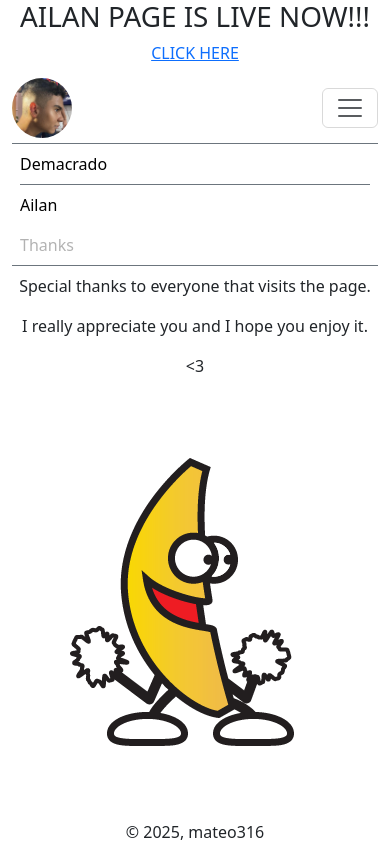
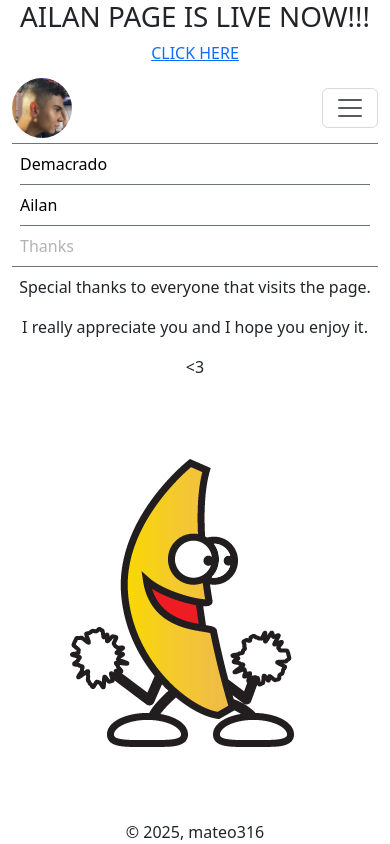
Before and after one commit to Mateo3162/mateo316, a PHP site: page /thanks.html in a window 390 px wide, after a click that opens the changed part. Run offline with PHP 8.4, Linux system fonts and the light colour scheme.

Commit message:
metadata and border fix

```diff
--- a/fernan.css
+++ b/fernan.css
@@ -27,7 +27,8 @@ h1, footer, h2, #ailandesc, .announcement, #ailanblock{
         border-bottom: 1px solid #6c757d;
         border-top: 1px solid #6c757d;
     }
-    .border-mobile .nav-link:first-child {
+    .border-mobile .nav-link:nth-child(1),
+    .border-mobile .nav-link:nth-child(2) {
         border-bottom: 1px solid #6c757d;
     }
 }
--- a/index.html
+++ b/index.html
@@ -4,6 +4,7 @@
     <link href="https://cdn.jsdelivr.net/npm/bootstrap@5.3.3/dist/css/bootstrap.min.css" rel="stylesheet" integrity="sha384-QWTKZyjpPEjISv5WaRU9OFeRpok6YctnYmDr5pNlyT2bRjXh0JMhjY6hW+ALEwIH" crossorigin="anonymous">
     <meta charset="UTF-8">
     <meta name="viewport" content="width=device-width, initial-scale=1.0">
+    <meta name="description" content="mateo316 is the latest advancement in the world of computing">
     <title>mateo316</title>
     <link rel="stylesheet" href="fernan.css">
     <link rel="icon" href="images/5.jpeg" type="image/icon type">
@@ -35,8 +36,8 @@
       </button>
         <div class="collapse navbar-collapse" id="navbarNavAltMarkup">
           <div class="navbar-nav border-mobile">
-            <a class="nav-link active border-mobile mx-2" href="g1.html">Demacrado</a>
-            <a class="nav-link active border-mobile mx-2" href="a1.html">Ailan</a>
+            <a class="nav-link active mx-2" href="g1.html">Demacrado</a>
+            <a class="nav-link active mx-2" href="a1.html">Ailan</a>
             <a class="nav-link active mx-2" href="thanks.html">Thanks</a>
           </div>
         </div>
--- a/thanks.html
+++ b/thanks.html
@@ -4,6 +4,7 @@
     <link href="https://cdn.jsdelivr.net/npm/bootstrap@5.3.3/dist/css/bootstrap.min.css" rel="stylesheet" integrity="sha384-QWTKZyjpPEjISv5WaRU9OFeRpok6YctnYmDr5pNlyT2bRjXh0JMhjY6hW+ALEwIH" crossorigin="anonymous">
     <meta charset="UTF-8">
     <meta name="viewport" content="width=device-width, initial-scale=1.0">
+    <meta name="description" content="mateo316 is the latest advancement in the world of computing">
     <title>mateo316</title>
     <link rel="stylesheet" href="fernan.css">
     <link rel="icon" href="images/5.jpeg" type="image/icon type">
@@ -21,17 +22,17 @@
         </a>
         <button class="navbar-toggler" type="button" data-bs-toggle="collapse" data-bs-target="#navbarNavAltMarkup" aria-controls="navbarNavAltMarkup" aria-expanded="false" aria-label="Toggle navigation">
           <span class="navbar-toggler-icon"></span>
-        </button>
+      </button>
         <div class="collapse navbar-collapse" id="navbarNavAltMarkup">
           <div class="navbar-nav border-mobile">
-            <a class="nav-link active border-mobile  mx-2" href="g1.html">Demacrado</a>
-            <a class="nav-link active border-mobile mx-2" href="a1.html">Ailan</a>
-            <a class="nav-link disabled mx-2 " href="thanks.html">Thanks</a>
+            <a class="nav-link active mx-2" href="g1.html">Demacrado</a>
+            <a class="nav-link active mx-2" href="a1.html">Ailan</a>
+            <a class="nav-link disabled mx-2" href="thanks.html">Thanks</a>
           </div>
         </div>
       </div>
   </nav>
-    <div id="thanks">
+    <div class="ma-auto" id="thanks">
         <p>Special thanks to everyone that visits the page.</p>
         <p>I really appreciate you and I hope you enjoy it.</p>
         <p>&#60;3</p>
```
Also changed, not shown: a1.html (+9 -2 lines), g1.html (+13 -2 lines).
